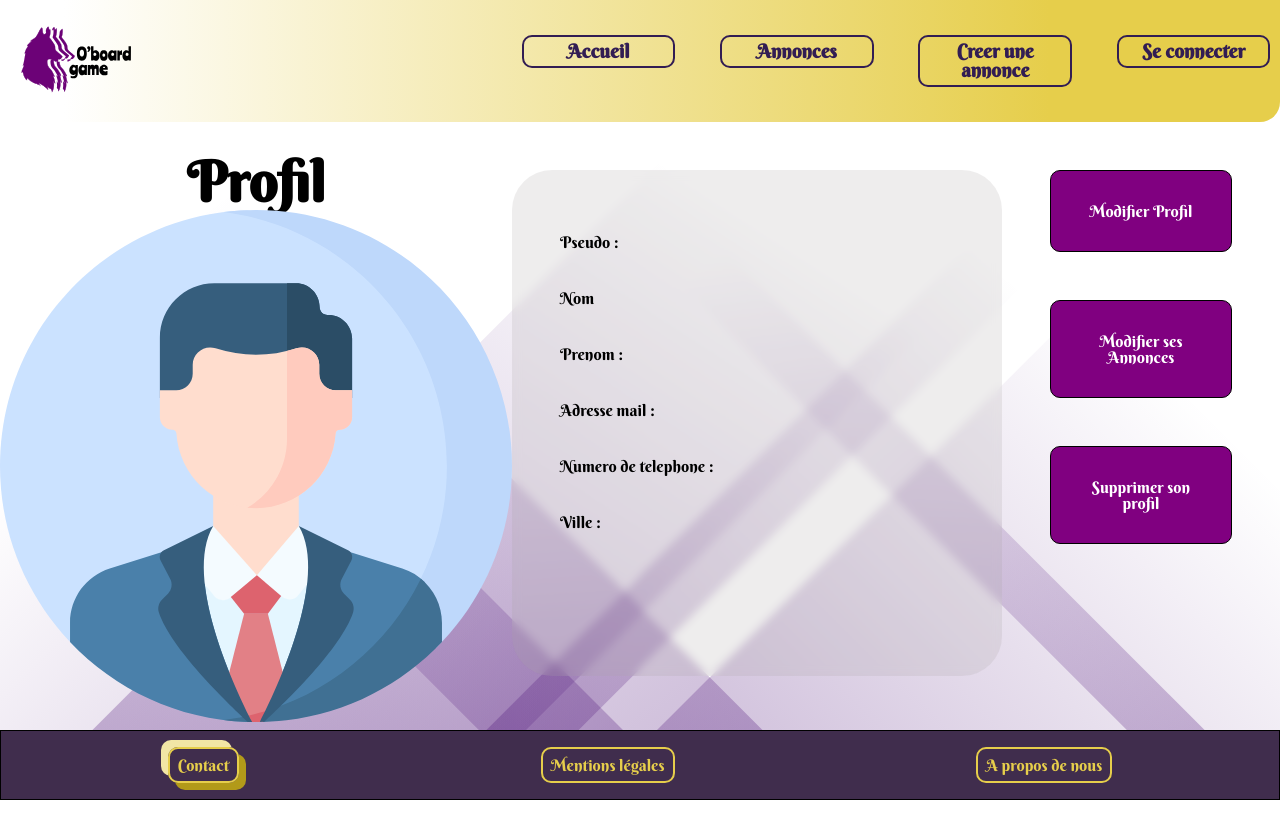
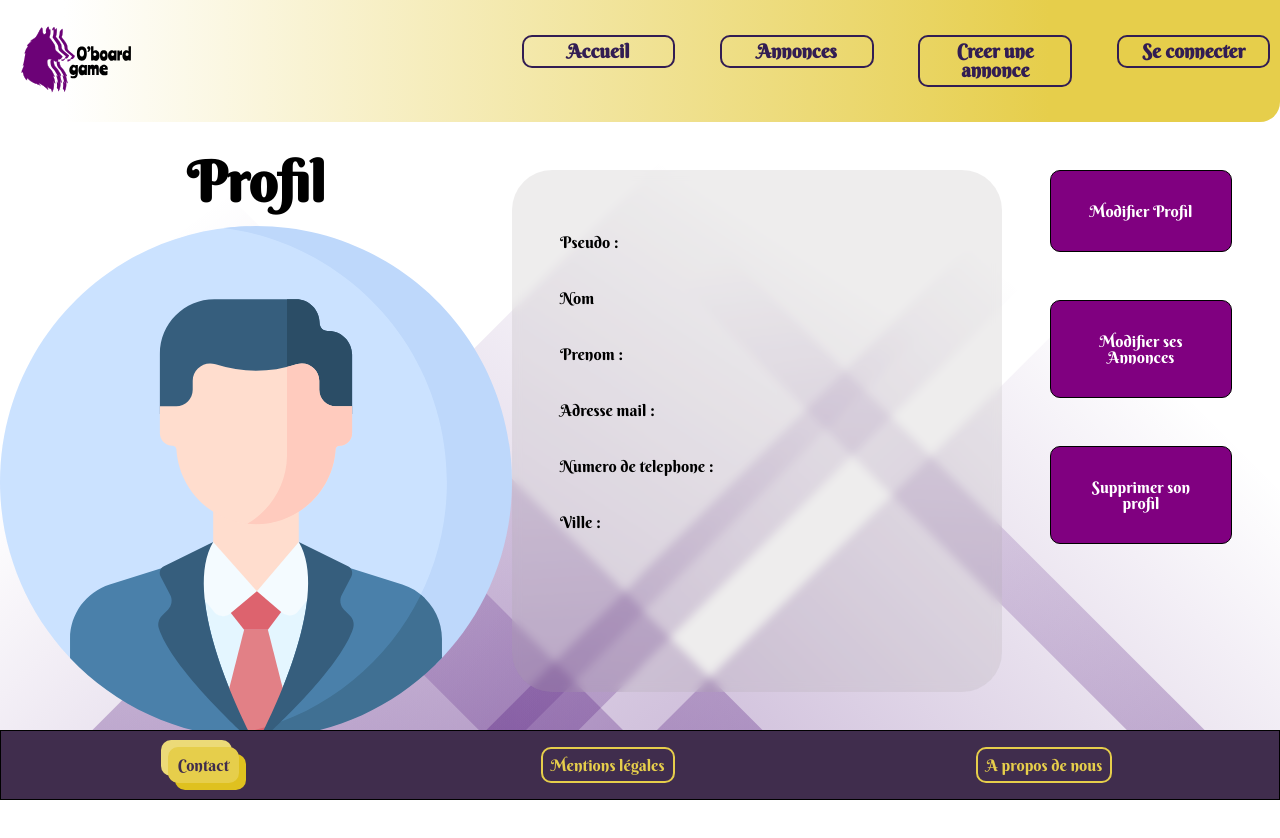
Before and after one commit to oralanto/Projet-titre-pro, a React app in the folder FRONT/: page /profil in a window 1280 px wide. In both pictures the pointer is over the link "Contact". Built offline with nearby package versions, Linux system fonts and the light colour scheme; no server answers.

Commit message:
fix css profil & footer

```diff
--- a/FRONT/src/components/Adverts/style.scss
+++ b/FRONT/src/components/Adverts/style.scss
@@ -56,7 +56,8 @@
         align-items: center;
         &__img {
           width: 100%;
-          max-height: 370px
+          height:100%;
+          max-height: 370px;
         }
       }
       &__title {
--- a/FRONT/src/components/Footer/style.scss
+++ b/FRONT/src/components/Footer/style.scss
@@ -17,9 +17,11 @@
     border-radius: 10px;
     padding: .5em;
   }&__link:hover{
+    background-color: rgba(230,206,75,1);
+    color: rgb(64, 45, 77);
     cursor: pointer;
-    box-shadow: 7px 7px darken(rgba(230,206,75,1), 20%), -7px -7px lighten(rgba(230,206,75,1), 20%);
-    transition: 0.5s;
+    box-shadow: 7px 7px darken(rgba(230,206,75,1), 10%), -7px -7px lighten(rgba(230,206,75,1), 10%);
+    transition: 0.3s;
     &::before {
     border: 0px ;
     }
--- a/FRONT/src/components/Header/style.scss
+++ b/FRONT/src/components/Header/style.scss
@@ -41,7 +41,7 @@
       color : white;
       cursor: pointer;
       box-shadow: 7px 7px darken(#321D53, 20%), -7px -7px lighten(#321D53, 20%);
-      transition: 0.5s;
+      transition: 0.3s;
 		  &::before {
 		  border: 0px ;
 	}
--- a/FRONT/src/components/Profil/style.scss
+++ b/FRONT/src/components/Profil/style.scss
@@ -5,7 +5,8 @@
   &__picture {
     width: 40%;
     &__img {
-      font-size: 10rem;
+      margin-top: 1em;
+      // font-size: 10rem;
     }
   }
 
```
